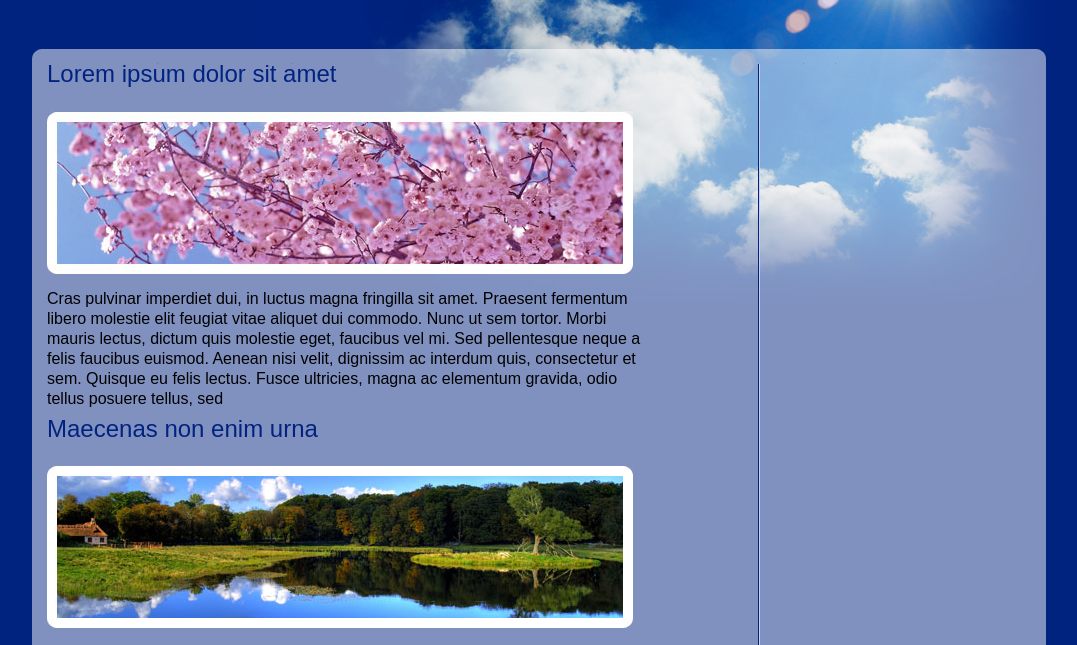
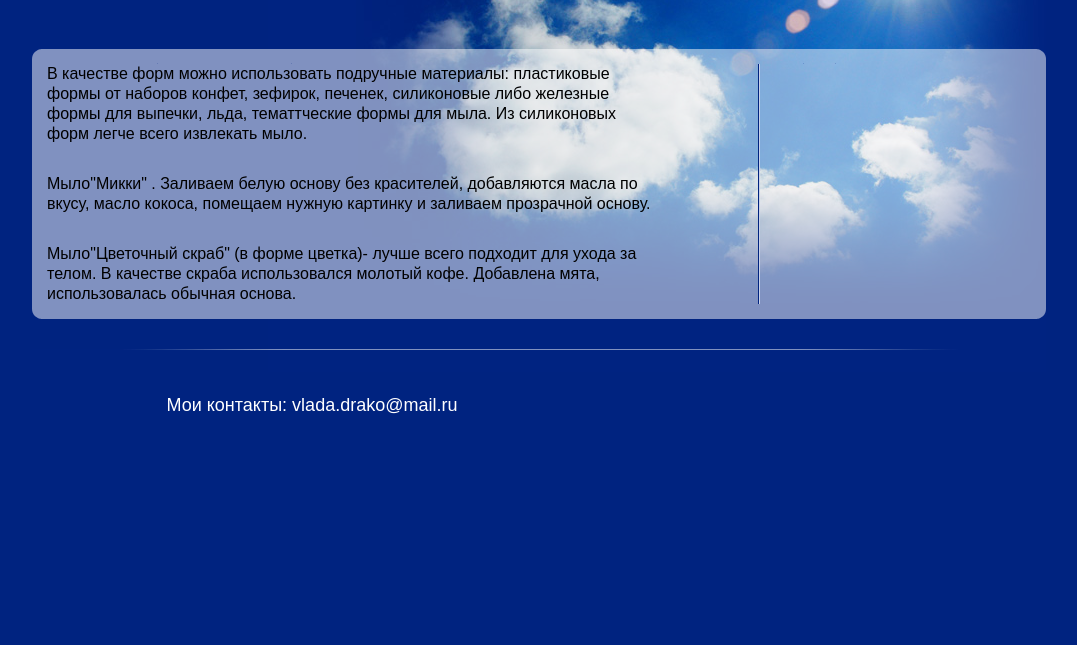
Before and after one commit to frontendoleg/DrakoVlada, a plain HTML site: page blog.html in a window 1280 px wide. Shown: the part 155-800 px from the top of the page, without its empty margins (101-1178 px from the left). Drawn offline with Linux system fonts and the light colour scheme.

Commit message:
Site if full ready to deploy

```diff
--- a/blog.html
+++ b/blog.html
@@ -50,22 +50,37 @@ $(document).ready(function() {
 				<div id="content">
 					<div id="cont_razd">
 						<div id="left">
-							<h1>Lorem ipsum dolor sit amet</h1>
+							<!--<h1>Lorem ipsum dolor sit amet</h1>-->
 
 						<div class="text_ind1">
-								<img src="images/img21.jpg" class="img_ind1" alt="" />
-								<p>Cras pulvinar imperdiet dui, in luctus magna fringilla sit amet. Praesent fermentum libero molestie elit feugiat vitae aliquet dui commodo. Nunc ut sem tortor. Morbi mauris lectus, dictum quis molestie eget, faucibus vel mi. Sed pellentesque neque a felis faucibus euismod. Aenean nisi velit, dignissim ac interdum quis, consectetur et sem. Quisque eu felis lectus. Fusce ultricies, magna ac elementum gravida, odio tellus posuere tellus, sed <br/>
+								<!--<img src="images/img21.jpg" class="img_ind1" alt="" />-->
+								<p>В качестве форм можно использовать подручные материалы: пластиковые формы от наборов конфет, зефирок, печенек, силиконовые либо железные формы для выпечки, льда, тематтческие формы для мыла. Из силиконовых форм легче всего извлекать мыло.<br/>
 							</p>
 						</div>
-							<div style=" height:10px"></div>
+							<div style=" height:30px"></div>
+						<div class="text_ind1">
+								<!--<img src="images/img21.jpg" class="img_ind1" alt="" />-->
+								<p>Мыло"Микки" . Заливаем белую основу без красителей, добавляются масла по вкусу, масло кокоса, помещаем нужную картинку и заливаем прозрачной основу.<br/>
+							</p>
+						</div>
+							<div style=" height:30px"></div>
+						<div class="text_ind1">
+								<!--<img src="images/img21.jpg" class="img_ind1" alt="" />-->
+								<p>Мыло"Цветочный скраб" (в форме цветка)- лучше всего подходит для ухода за телом. В качестве скраба использовался молотый кофе. Добавлена мята, использовалась обычная основа.<br/>
+							</p>
+						</div>
 
-							<h1>Maecenas non enim urna</h1>
+
+
+
+
+							<!--<h1>Maecenas non enim urna</h1>
 
 							<div class="text_ind1">
 								<img src="images/img22.jpg" class="img_ind1" alt="" />
 								<p>Suspendisse potenti. Ut a tellus eu neque sagittis eleifend. Vivamus nec arcu urna. In auctor consectetur facilisis. Duis porta, quam eget blandit pulvinar, enim libero vestibulum odio, vitae adipiscing mauris nisi in turpis. Sed bibendum ornare odio, at sollicitudin velit accumsan quis. Etiam gravida luctus nulla et condimentum. Aliquam in purus odio. Fusce iaculis pretium venenatis. Donec sagittis magna at purus <br/>
 							</p>
-						</div>
+						</div>-->
 
 					</div>
 					<div style="clear: both"></div>
```
Also changed, not shown: index.html (+4 -4 lines), images/soapCoffeeSlider+.png (added), images/soapHeartSlider+.png (added), images/soapPhoneSlider+.png (added).
